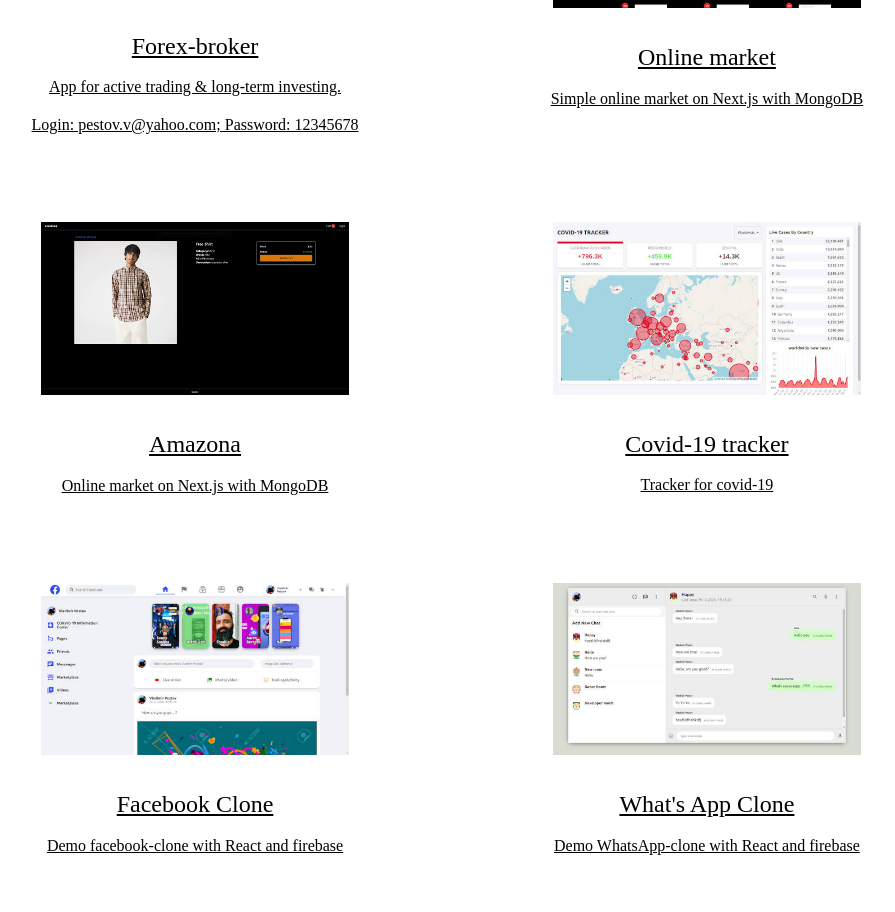
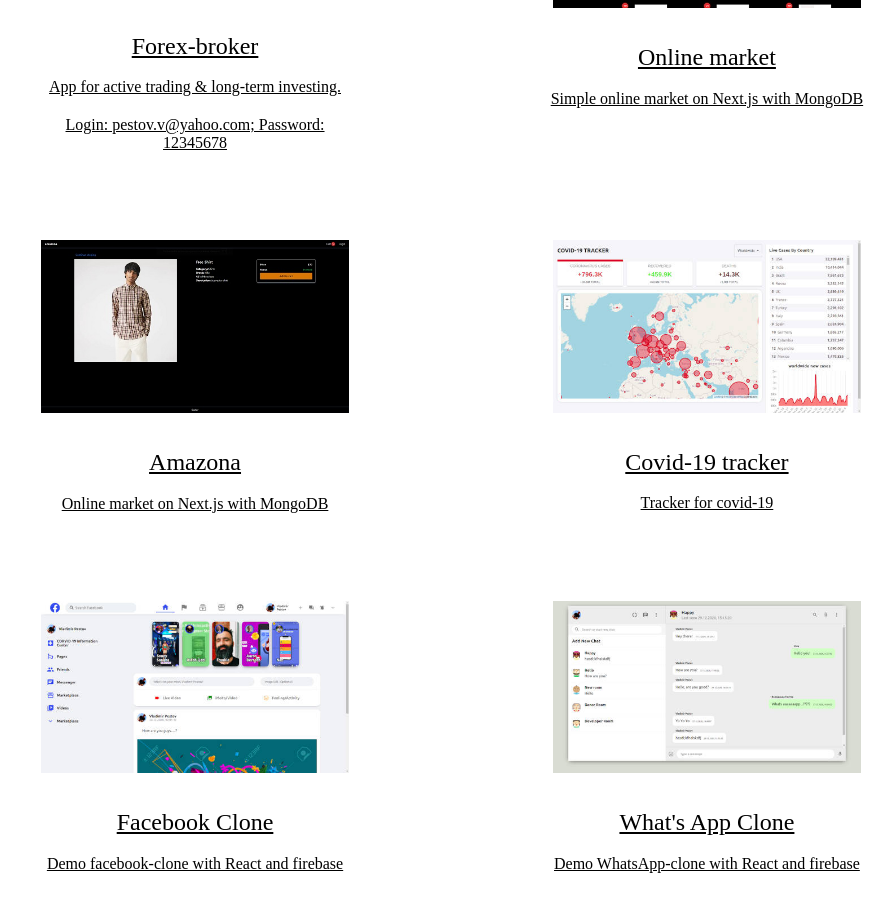
Before and after one commit to pestov-v/portfolio, a Next.js app: page / in a window 1280 px wide. Shown: the part 3708-4620 px from the top of the page, without its empty margins (189-1084 px from the left). Built offline with nearby package versions, Linux system fonts and the light colour scheme.

Commit message:
changed additional information width

```diff
--- a/src/components/Projects/ProjectCard/ProjectCard.module.scss
+++ b/src/components/Projects/ProjectCard/ProjectCard.module.scss
@@ -33,6 +33,8 @@
     color: var(--color-gray);
   }
   .additionalInfo {
+    max-width: 70%;
     margin-top: 0.25em;
+    text-align: center;
   }
 }
```
